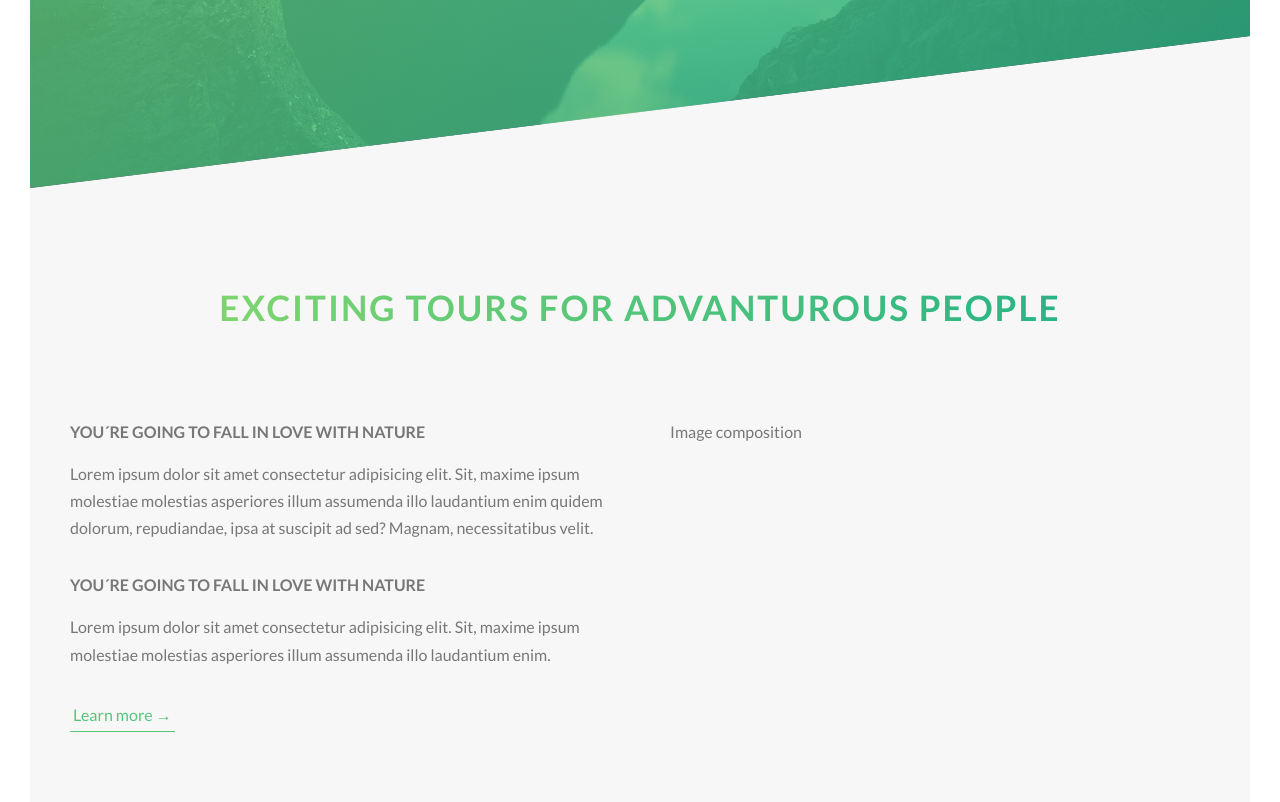
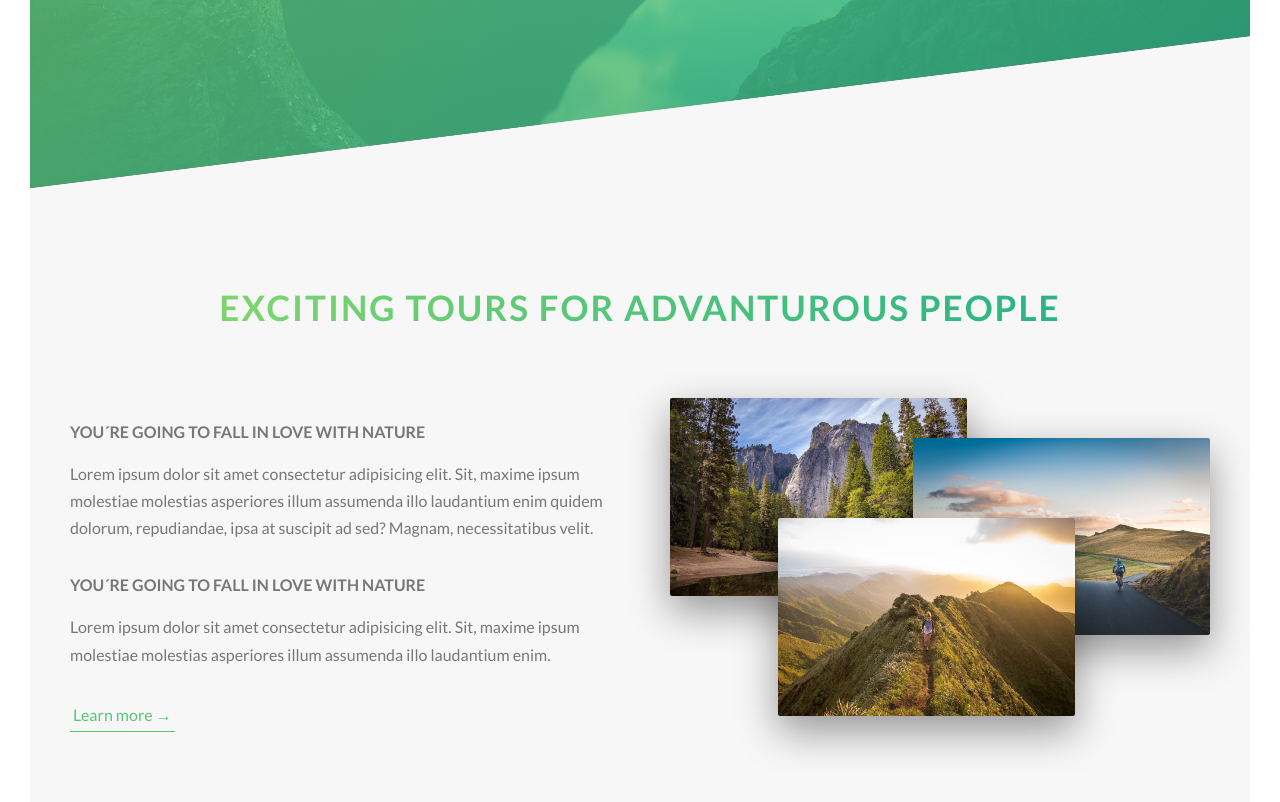
Before and after one commit to cristnascimento/css-natours, a website: page index.html in a window 1280 px wide. Shown: the part 602-1404 px from the top of the page. Drawn offline with Linux system fonts and the light colour scheme.

Commit message:
Adding photos composition. closes #25

```diff
--- a/index.html
+++ b/index.html
@@ -55,7 +55,11 @@
 
                     </div>
                     <div class="col-1-of-2">
-                        Image composition
+                        <div class="composition">
+                            <img src="img/nat-1-large.jpg" alt="Photo 1" class="composition__photo composition__photo--p1">
+                            <img src="img/nat-2-large.jpg" alt="Photo 2" class="composition__photo composition__photo--p2">
+                            <img src="img/nat-3-large.jpg" alt="Photo 3" class="composition__photo composition__photo--p3">
+                        </div>
                     </div>
                 </div>
 
--- /dev/null
+++ b/sass/components/_composition.scss
@@ -0,0 +1,39 @@
+.composition {
+    position: relative;
+
+    &__photo {
+        width: 55%;
+        box-shadow: 0 1.5rem 4rem rgba($color-black, .4);
+        border-radius: 2px;
+        position: absolute;
+        z-index: 10;
+        transition: all .2s;
+        outline-offset: 2rem;
+
+        &--p1 {
+            left: 0;
+            top: -2rem;
+        }
+
+        &--p2 {
+            right: 0;
+            top: 2rem;
+        }
+
+        &--p3 {
+            left: 20%;
+            top: 10rem;
+        }
+
+        &:hover {
+            outline: 1.5rem solid $color-primary;
+            transform: scale(1.05) translateY(-.5rem);
+            box-shadow: 0 2.5rem 4rem rgba($color-black, .5);
+            z-index: 20;
+        }
+    }
+
+    &:hover &__photo:not(:hover) {
+        transform: scale(.9);
+    }
+}
--- a/sass/main.scss
+++ b/sass/main.scss
@@ -8,6 +8,7 @@
 @import "base/utilities";
 
 @import "components/button";
+@import "components/composition";
 
 @import "layouts/grid";
 @import "layouts/header";
```
Also changed, not shown: css/style.css.
